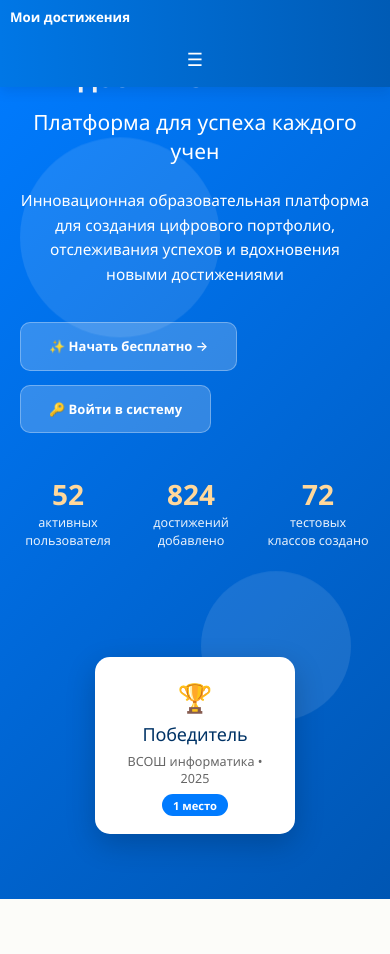
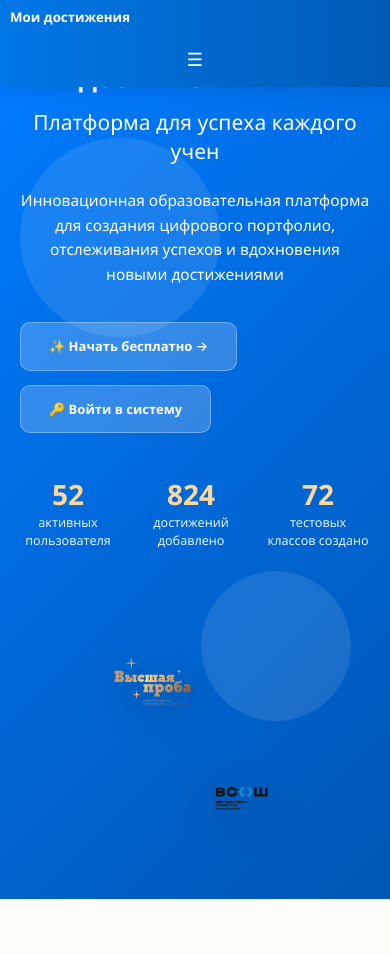
Before and after one commit to alezhg1/school_achivements, a Django app: page / in a window 390 px wide. Run offline with Django 5.2, Linux system fonts and the light colour scheme; some web fonts are replaced.

Commit message:
added images to home page

```diff
--- a/templates/home.html
+++ b/templates/home.html
@@ -1,4 +1,5 @@
 {% extends 'base.html' %}
+{% load static %}
 {% block title %}Главная - Мои достижения{% endblock %}
 {% block content %}
 <div class="home-page" style="margin: 0; padding: 0; width: 100%;">
@@ -61,21 +62,19 @@
           </div>
         </div>
 
-        <!-- Визуальная часть -->
+        <!-- Визуальная часть - ТОЛЬКО картинки -->
         <div style="position: relative; height: 500px;">
-          <div style="position: absolute; top: 50px; left: 0; background: white; padding: 1.5rem; border-radius: 15px; box-shadow: 0 10px 30px rgba(0,0,0,0.2); max-width: 250px; animation: floatCard 8s ease-in-out infinite, slideInLeft 0.8s ease 0.5s forwards; opacity: 0;">
-            <div style="font-size: 2rem; margin-bottom: 0.5rem;">🏆</div>
-            <h4 style="margin: 0 0 0.5rem 0; color: #003366;">Победитель</h4>
-            <p style="margin: 0 0 0.5rem 0; color: #666; font-size: 0.9rem;">ВСОШ информатика • 2025</p>
-            <span style="background: #007bff; color: white; padding: 0.25rem 0.75rem; border-radius: 12px; font-size: 0.8rem; font-weight: 600;">1 место</span>
-          </div>
+          <!-- Первая картинка (заменяет 🏆 блок) -->
+          <img id="floating-image-1"
+               src="{% static 'images/home/hse.svg' %}"
+               alt="Победитель ВСОШ"
+               style="position: absolute; top: 50px; left: 0; width: 120px; height: auto; filter: drop-shadow(0 10px 20px rgba(0,0,0,0.3)); animation: floatCard 8s ease-in-out infinite, slideInLeft 0.8s ease 0.5s forwards; opacity: 0; cursor: pointer; z-index: 2;">
 
-          <div style="position: absolute; top: 200px; right: 0; background: white; padding: 1.5rem; border-radius: 15px; box-shadow: 0 10px 30px rgba(0,0,0,0.2); max-width: 250px; animation: floatCard 8s ease-in-out infinite, slideInRight 0.8s ease 0.7s forwards; animation-delay: 2s; opacity: 0;">
-            <div style="font-size: 2rem; margin-bottom: 0.5rem;">🎨</div>
-            <h4 style="margin: 0 0 0.5rem 0; color: #003366;">Творческий конкурс</h4>
-            <p style="margin: 0 0 0.5rem 0; color: #666; font-size: 0.9rem;">Рисование • Искусство</p>
-            <span style="background: #007bff; color: white; padding: 0.25rem 0.75rem; border-radius: 12px; font-size: 0.8rem; font-weight: 600;">Призёр</span>
-          </div>
+          <!-- Вторая картинка (заменяет 🎨 блок) -->
+          <img id="floating-image-2"
+               src="{% static 'images/home/vosh.png' %}"
+               alt="Творческий конкурс"
+               style="position: absolute; top: 200px; right: 0; width: 120px; height: auto; filter: drop-shadow(0 10px 20px rgba(0,0,0,0.3)); animation: floatCard 8s ease-in-out infinite, slideInRight 0.8s ease 0.7s forwards; animation-delay: 2s; opacity: 0; cursor: pointer; z-index: 2;">
         </div>
       </div>
     </div>
@@ -138,6 +137,17 @@
   }
 }
 
+@keyframes fallDown {
+  0% {
+    opacity: 1;
+    transform: translateY(0) rotate(0deg);
+  }
+  100% {
+    opacity: 0;
+    transform: translateY(100vh) rotate(360deg);
+  }
+}
+
 .hero-section a:hover {
   transform: translateY(-2px);
 }
@@ -174,10 +184,20 @@
     margin-top: 2rem;
   }
 
-  .hero-section > div > div > div:last-child > div {
+  .hero-section > div > div > div:last-child > img {
     position: relative !important;
     margin: 0 auto 1rem auto !important;
-    max-width: 200px !important;
+    width: 100px !important;
+    left: auto !important;
+    right: auto !important;
+  }
+
+  #floating-image-1 {
+    top: 20px !important;
+  }
+
+  #floating-image-2 {
+    top: 150px !important;
   }
 }
 
@@ -194,9 +214,12 @@
   .hero-stats > div {
     min-width: 100px !important;
   }
+
+  .hero-section > div > div > div:last-child > img {
+    width: 80px !important;
+  }
 }
 </style>
-
 <script>
 document.addEventListener('DOMContentLoaded', function() {
   // Анимация печатной машинки
@@ -236,6 +259,43 @@ document.addEventListener('DOMContentLoaded', function() {
 
   // Запускаем анимацию печатной машинки
   setTimeout(typeWriter, 1000);
+
+  // Добавляем обработчики клика для плавающих картинок
+  const floatingImage1 = document.getElementById('floating-image-1');
+  const floatingImage2 = document.getElementById('floating-image-2');
+
+  function makeImageFall(imageElement) {
+    // Сохраняем текущие стили
+    const currentAnimation = imageElement.style.animation;
+
+    // Останавливаем плавающую анимацию
+    imageElement.style.animation = 'none';
+
+    // Запускаем анимацию падения
+    imageElement.style.animation = 'fallDown 1.5s ease-in forwards';
+
+    // Через 1.5 секунды удаляем картинку (больше не возвращаем)
+    setTimeout(() => {
+      imageElement.remove(); // Удаляем элемент полностью
+    }, 1500);
+  }
+
+  // Добавляем обработчики клика
+  if (floatingImage1) {
+    floatingImage1.addEventListener('click', function(e) {
+      if (e.button === 0) { // Левая кнопка мыши
+        makeImageFall(this);
+      }
+    });
+  }
+
+  if (floatingImage2) {
+    floatingImage2.addEventListener('click', function(e) {
+      if (e.button === 0) { // Левая кнопка мыши
+        makeImageFall(this);
+      }
+    });
+  }
 });
 </script>
 {% endblock %}
```
Also changed, not shown: static/images/home/hse.svg (added), static/images/home/itmo.jpg (added), static/images/home/mfti.png (added), static/images/home/vosh.png (added).
